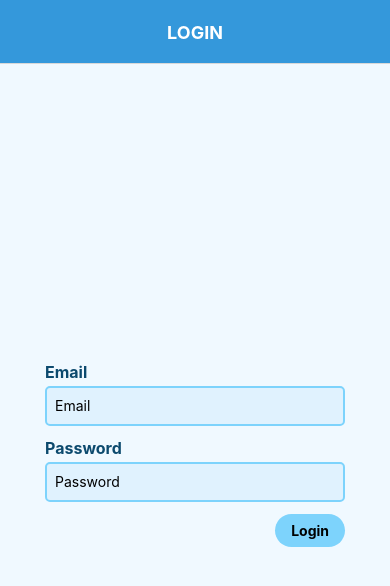
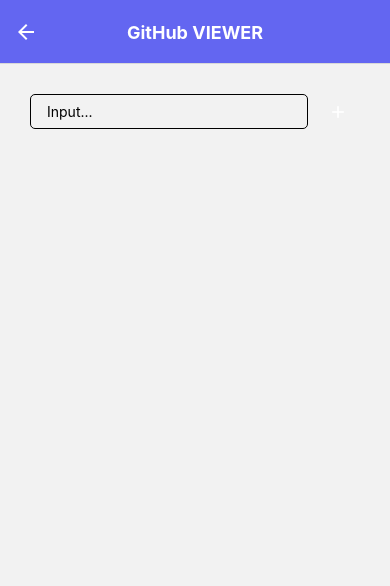
Before and after one commit to kefflen/dsm-react-native-projetct-1, a React Native app: screen / in a window 390 px wide. Shown: the top 586 px of the page. Built offline with nearby package versions, Linux system fonts and the light colour scheme.

Commit message:
feat: add DefaultTheme type as my theme and use styled-component theme provider

```diff
--- a/src/pages/login.tsx
+++ b/src/pages/login.tsx
@@ -1,7 +1,9 @@
+import React from 'react'
 import {useNavigation} from '@react-navigation/native'
 import {useState} from 'react'
 import {StyleSheet, Text, TouchableOpacity, View} from 'react-native'
 import {TextInput} from 'react-native-gesture-handler'
+import {theme} from '../theme'
 import {navigationProps} from '../types'
 
 type Inputs = {
@@ -15,9 +17,10 @@
   const [password, setPassword] = useState('')
 
   const navigation = useNavigation<navigationProps>()
+  navigation.navigate('main')
 
   const handleLogin = () => {
-    if (email === '' && password === '') {
+    if (email.length > 0 && password.length > 0) {
       navigation.navigate('main')
     }
   }
@@ -45,11 +48,7 @@
         onChangeText={setPassword}
       />
       <View style={styles.buttonContainer}>
-        <TouchableOpacity
-          style={styles.button}
-          onPress={() => {
-            console.log('login')
-          }}>
+        <TouchableOpacity style={styles.button} onPress={handleLogin}>
           <View>
             <Text style={styles.buttonText}>Login</Text>
           </View>
@@ -85,7 +84,7 @@
     width: 300,
     paddingVertical: 4,
     paddingHorizontal: 8,
-    borderColor: '#7dd3fc',
+    borderColor: theme.primary500,
     backgroundColor: '#e0f2fe',
   },
   buttonContainer: {
@@ -94,12 +93,13 @@
     justifyContent: 'flex-end',
   },
   button: {
-    backgroundColor: '#7dd3fc',
+    backgroundColor: theme.primary500,
     padding: 8,
     paddingHorizontal: 16,
     borderRadius: 100,
   },
   buttonText: {
     fontWeight: 'bold',
+    color: theme.textOnPrimary,
   },
 })
--- a/src/pages/main.tsx
+++ b/src/pages/main.tsx
@@ -1,6 +1,28 @@
 import React from 'react'
-import {Container} from './styles'
+import {StyleSheet} from 'react-native'
+import Icon from 'react-native-vector-icons/MaterialIcons'
+import {theme} from '../theme'
+import {Container, Form, Input, SubmitButton} from './styles'
 
 export default function Main() {
-  return <Container />
+  return (
+    <Container>
+      <Form>
+        <Input placeholder="Input..." />
+        <SubmitButton
+          style={styles.SubmitButton}
+          onPress={() => {
+            console.log('pressed')
+          }}>
+          <Icon name="add" size={20} color={theme.textOnPrimary} />
+        </SubmitButton>
+      </Form>
+    </Container>
+  )
 }
+
+const styles = StyleSheet.create({
+  SubmitButton: {
+    borderRadius: 5,
+  },
+})
--- a/src/pages/styles.ts
+++ b/src/pages/styles.ts
@@ -1,6 +1,29 @@
+import { RectButton } from 'react-native-gesture-handler'
 import styled from 'styled-components/native'
-
 export const Container = styled.View`
     flex: 1;
     padding: 30px;
-`;
+    background-color: '#fff';
+`
+
+export const Form = styled.View`
+  display: flex;
+  flex-direction: row;
+`
+
+export const Input = styled.TextInput`
+  flex: 1;
+  border: ${props => props.theme.primary400} 1px solid;
+  border-radius: 5px;
+  padding: 8px 16px;
+  `
+
+export const SubmitButton = styled(RectButton)`
+  background-color: ${props => props.theme.primary400};
+  justify-content: center;
+  align-items: center;
+  margin-left: 8px;
+  padding: 0 12px;
+  color: white;
+  border-radius: 20px;
+`
--- a/src/routes.tsx
+++ b/src/routes.tsx
@@ -2,14 +2,17 @@
 import {createStackNavigator} from '@react-navigation/stack'
 import React from 'react'
 
+import {ThemeProvider} from 'styled-components'
 import {Login} from './pages/login'
 import Main from './pages/main'
+import {theme} from './theme'
 
 const Stack = createStackNavigator()
 
 export default function Routes() {
   return (
     <NavigationContainer>
+      <ThemeProvider theme={theme}>
         <Stack.Navigator>
           <Stack.Screen
             name="login"
@@ -17,12 +20,13 @@
             options={{
               title: 'LOGIN',
               headerTitleAlign: 'center',
+              headerTintColor: theme.textOnPrimary,
               headerStyle: {
-              backgroundColor: '#3498db',
+                backgroundColor: theme.primary500,
               },
               headerTitleStyle: {
                 fontWeight: 'bold',
-              color: '#fff',
+                color: theme.textOnPrimary,
               },
             }}
           />
@@ -32,17 +36,19 @@
             options={{
               title: 'GitHub VIEWER',
               headerTitleAlign: 'center',
+              headerTintColor: theme.textOnPrimary,
               headerLeft: undefined,
               headerStyle: {
-              backgroundColor: '#3498db',
+                backgroundColor: theme.primary500,
               },
               headerTitleStyle: {
                 fontWeight: 'bold',
-              color: '#fff',
+                color: theme.textOnPrimary,
               },
             }}
           />
         </Stack.Navigator>
+      </ThemeProvider>
     </NavigationContainer>
   )
 }
--- /dev/null
+++ b/src/theme/index.tsx
@@ -0,0 +1,8 @@
+
+export const theme = {
+  primary400: '#818CF8',
+  primary500: '#6366f1',
+  primary600: '#4F46E5',
+  textOnPrimary: '#ffffff',
+  background: '#cbd5e1',
+}
--- a/tsconfig.json
+++ b/tsconfig.json
@@ -1,6 +1,4 @@
 {
   "extends": "@react-native/typescript-config/tsconfig.json",
-  "compilerOptions": {
-    "types": ["./src/@types/global.d.ts"]
-  }
+  "files": ["src/@types/styled-component/index.d.ts"]
 }
```
Also changed, not shown: src/@types/styled-component/index.d.ts (added, +9 -0 lines). Lines whose indentation alone changed are shown as unchanged.
